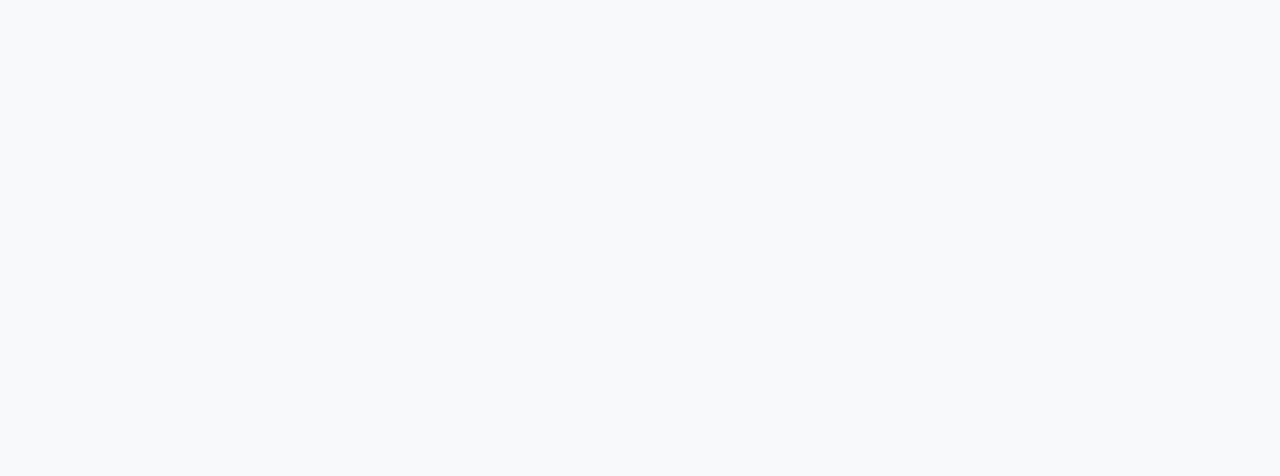
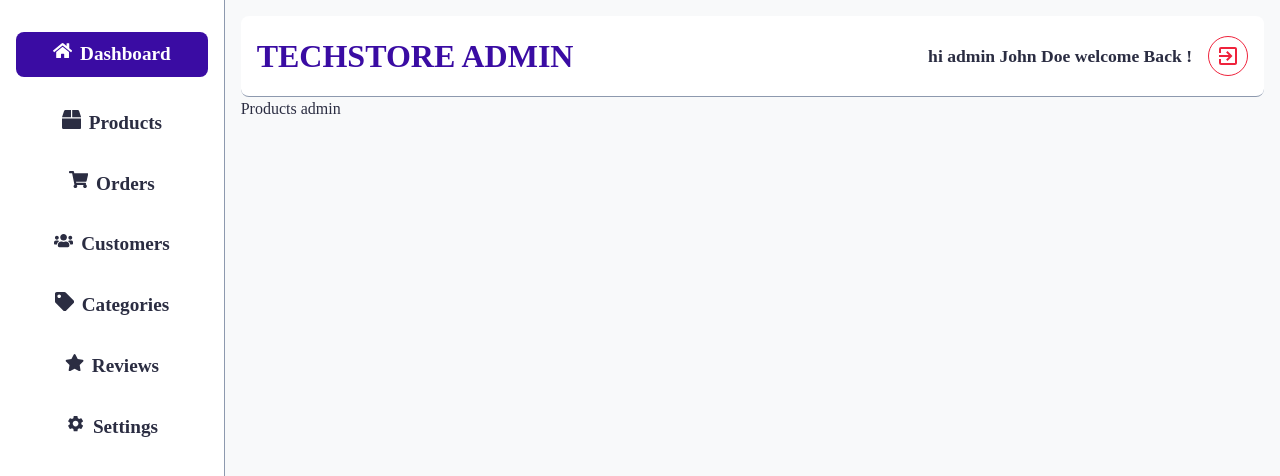
Before and after one commit to mohammadmehdidalvandii/techstore-front-end, a React (Vite) app: page /Admin/Products in a window 1280 px wide. Before the commit this address had no page. Shown: the top 476 px of the page. Built offline with nearby package versions, Linux system fonts and the light colour scheme.

Commit message:
created page admin/products is success

```diff
--- a/src/components/template/admin-panel/Sidebar/Sidebar.tsx
+++ b/src/components/template/admin-panel/Sidebar/Sidebar.tsx
@@ -16,7 +16,7 @@ const Sidebar:React.FC = ()=>{
                     </NavLink>
                 </li>
                 <li className="item">
-                    <NavLink to='/Admin/' className='sidebar_link'>
+                    <NavLink to='/Admin/Products' className='sidebar_link'>
                         <span className="icon"><FaBox/></span>
                         <span className="text">Products</span>
                     </NavLink>
--- /dev/null
+++ b/src/page/Admin/Products.tsx
@@ -0,0 +1,19 @@
+import AdminHeader from '@components/template/admin-panel/AdminHeader/AdminHeader'
+import Sidebar from '@components/template/admin-panel/Sidebar/Sidebar'
+import React from 'react'
+
+function Products() {
+  return (
+     <div className="container_admin">
+        <div className="admin_sidebar">
+            <Sidebar/>
+        </div>
+        <div className="admin_content">
+          <AdminHeader/>
+            Products admin
+        </div>
+    </div>
+  )
+}
+
+export default Products
--- a/src/route.tsx
+++ b/src/route.tsx
@@ -16,6 +16,7 @@ import Payment from "@page/User-panel/Payment";
 import Settings from "@page/User-panel/Settings";
 // Admin Panel
 import Admin from "@page/Admin/Admin";
+import AdminProducts from "@page/Admin/Products";
 
 
 const routes = [
@@ -34,7 +35,8 @@ const routes = [
     {path:'/UserPanel/Address' , element:<Address/>},
     {path:'/UserPanel/Payment' , element:<Payment/>},
     {path:'/UserPanel/Settings' , element:<Settings/>},
-    {path:'/Admin' , element:<Admin/>}
+    {path:'/Admin' , element:<Admin/>},
+    {path:'/Admin/Products' , element:<AdminProducts/>},
 ]
 
 export default routes
```
